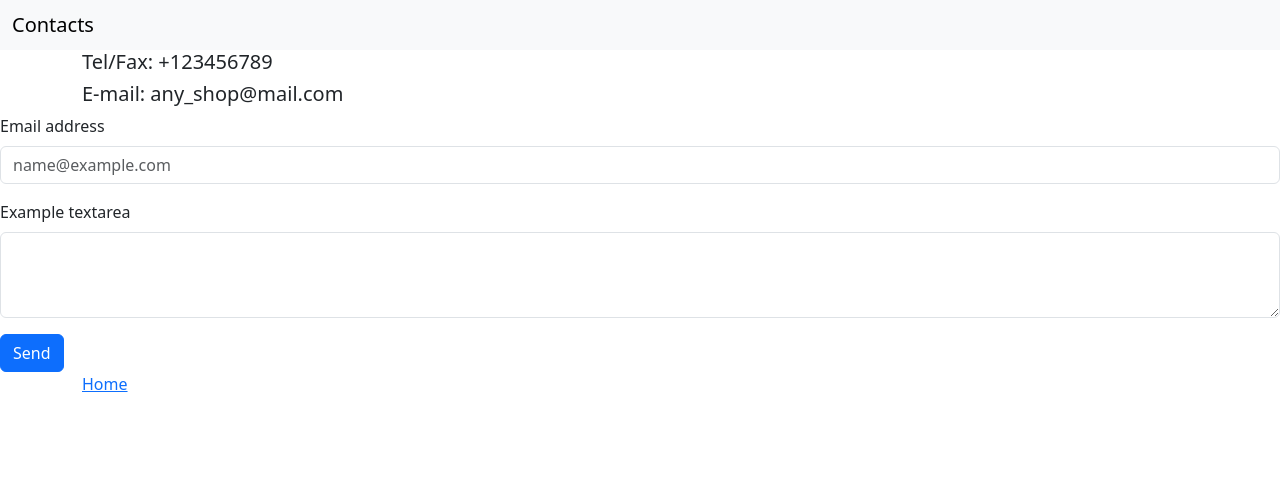
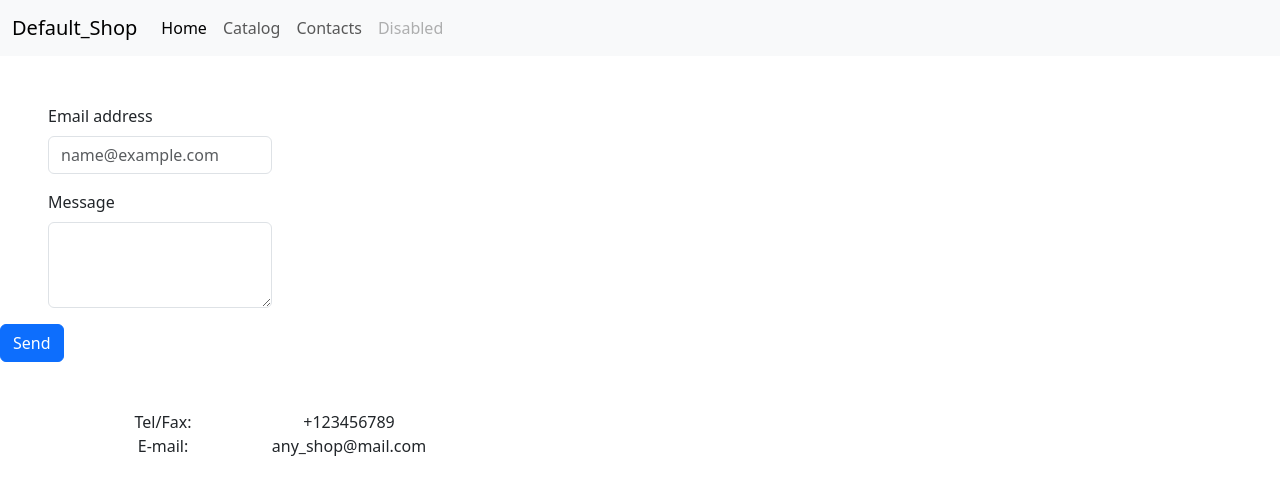
Before and after one commit to GlebOhlopkov/electro_shop, a Django app: page /contacts/ in a window 1280 px wide. Shown: the top 495 px of the page. Run offline with Django 4.2, Linux system fonts and the light colour scheme.

Commit message:
correct html-text

```diff
--- a/catalog/templates/catalog/contacts.html
+++ b/catalog/templates/catalog/contacts.html
@@ -1,5 +1,6 @@
 <!DOCTYPE html>
 <html lang="en">
+
 <head>
     <meta charset="utf-8">
     <meta name="viewport" content="width=device-width, initial-scale=1">
@@ -7,35 +8,79 @@
     <link href="https://cdn.jsdelivr.net/npm/bootstrap@5.3.2/dist/css/bootstrap.min.css" rel="stylesheet"
           integrity="sha384-T3c6CoIi6uLrA9TneNEoa7RxnatzjcDSCmG1MXxSR1GAsXEV/Dwwykc2MPK8M2HN" crossorigin="anonymous">
 </head>
+
 <body>
-<nav class="navbar bg-body-tertiary">
+
+<nav class="navbar navbar-expand-lg bg-body-tertiary">
     <div class="container-fluid">
-        <span class="navbar-brand mb-0 h1">Contacts</span>
+        <a class="navbar-brand" href="/">Default_Shop</a>
+        <button class="navbar-toggler" type="button" data-bs-toggle="collapse" data-bs-target="#navbarNav"
+                aria-controls="navbarNav" aria-expanded="false" aria-label="Toggle navigation">
+            <span class="navbar-toggler-icon"></span>
+        </button>
+        <div class="collapse navbar-collapse" id="navbarNav">
+            <ul class="navbar-nav">
+                <li class="nav-item">
+                    <a class="nav-link active" aria-current="page" href="/">Home</a>
+                </li>
+                <li class="nav-item">
+                    <a class="nav-link" href="#">Catalog</a>
+                </li>
+                <li class="nav-item">
+                    <a class="nav-link" href="contacts/">Contacts</a>
+                </li>
+                <li class="nav-item">
+                    <a class="nav-link disabled" aria-disabled="true">Disabled</a>
+                </li>
+            </ul>
+        </div>
     </div>
 </nav>
 
-<div class="container">
-    <p class="h5">Tel/Fax: +123456789</p>
-
-    <p class="h5">E-mail: any_shop@mail.com</p>
-</div>
+<br>
+<br>
 
 <form method="post">
     {% csrf_token %}
-    <div class="mb-3">
+    <div class="mb-3 px-5 col-3">
         <label for="exampleFormControlInput1" class="form-label">Email address</label>
-        <input name="email" type="email" class="form-control" id="exampleFormControlInput1" placeholder="name@example.com">
+        <input name="email" type="email" class="form-control" id="exampleFormControlInput1"
+               placeholder="name@example.com">
     </div>
-    <div class="mb-3">
-        <label for="exampleFormControlTextarea1" class="form-label">Example textarea</label>
+    <div class="mb-3 px-5 col-3">
+        <label for="exampleFormControlTextarea1" class="form-label">Message</label>
         <textarea name="message" class="form-control" id="exampleFormControlTextarea1" rows="3"></textarea>
     </div>
     <button type="submit" class="btn btn-primary">Send</button>
 </form>
 
-<div class="container">
-    <a href="/">Home</a>
+<br>
+<br>
+
+<div class="container text-center">
+    <div class="row col-4">
+        <div class="col">
+            Tel/Fax:
+        </div>
+        <div class="col">
+            +123456789
+        </div>
+    </div>
 </div>
+
+<div class="container text-center">
+    <div class="row col-4">
+        <div class="col">
+            E-mail:
+        </div>
+        <div class="col">
+            any_shop@mail.com
+        </div>
+    </div>
+</div>
+
+<br>
+<br>
 
 <script src="https://cdn.jsdelivr.net/npm/bootstrap@5.3.2/dist/js/bootstrap.bundle.min.js"
         integrity="sha384-C6RzsynM9kWDrMNeT87bh95OGNyZPhcTNXj1NW7RuBCsyN/o0jlpcV8Qyq46cDfL"
```
Also changed, not shown: catalog/templates/catalog/home.html (+71 -7 lines).
